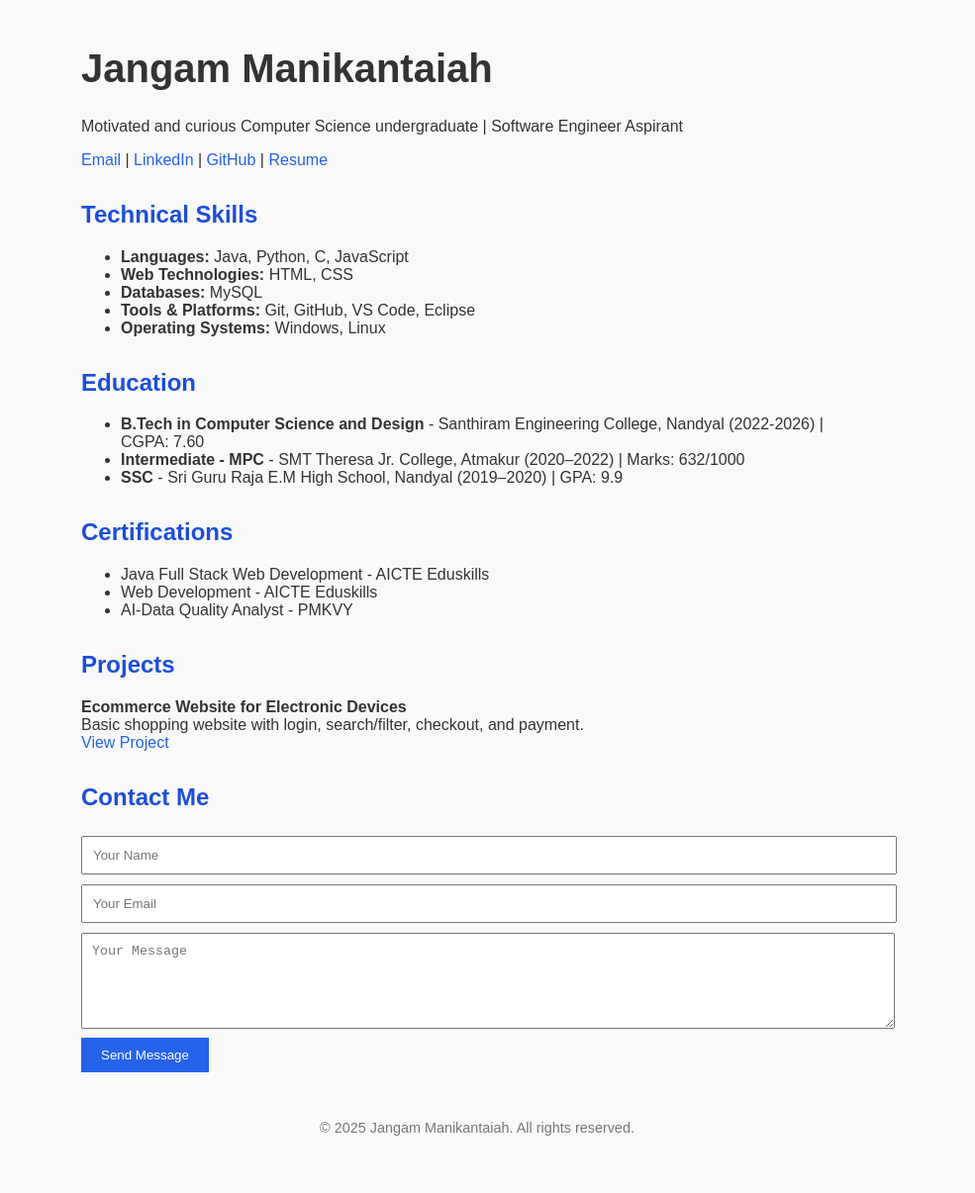
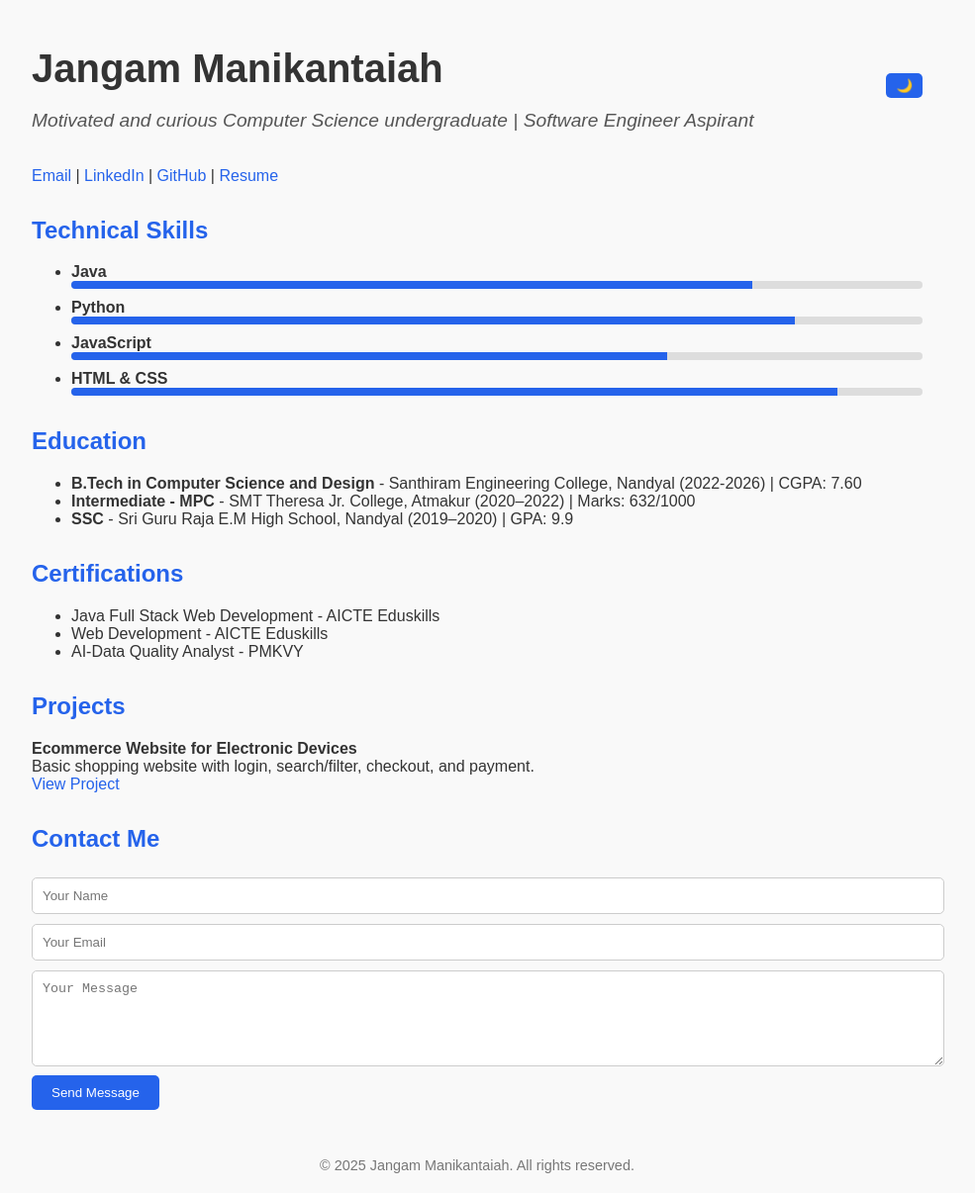
Before and after one commit to Manikantaiah-jangam/Manikantaiah-jangam.github.io, a plain HTML site: page index.html in a window 1280 px wide. Shown: the whole page at 99% size, without its empty margins (158-1143 px from the left). Before the commit the page ends 1168 px from the top, so only its background shows below. Drawn offline with Linux system fonts and the light colour scheme.

Commit message:
Update index.html

```diff
--- a/index.html
+++ b/index.html
@@ -5,36 +5,131 @@
   <meta name="viewport" content="width=device-width, initial-scale=1.0"/>
   <title>Jangam Manikantaiah | Portfolio</title>
   <style>
-    body { font-family: Arial, sans-serif; background: #f9f9f9; color: #333; margin: 0; padding: 20px; }
-    .container { max-width: 800px; margin: auto; }
-    h1 { font-size: 2.5rem; }
-    h2 { margin-top: 2rem; color: #1d4ed8; }
-    a { color: #2563eb; text-decoration: none; }
+    :root {
+      --bg-color: #f9f9f9;
+      --text-color: #333;
+      --accent-color: #2563eb;
+      --card-bg: #fff;
+    }
+    body.dark {
+      --bg-color: #1e1e1e;
+      --text-color: #ddd;
+      --card-bg: #2b2b2b;
+    }
+    body {
+      font-family: Arial, sans-serif;
+      background: var(--bg-color);
+      color: var(--text-color);
+      margin: 0;
+      padding: 20px;
+      transition: background 0.3s, color 0.3s;
+    }
+    .container {
+      max-width: 900px;
+      margin: auto;
+    }
+    header {
+      display: flex;
+      justify-content: space-between;
+      align-items: center;
+    }
+    h1 {
+      font-size: 2.5rem;
+      margin-bottom: 0;
+    }
+    h2 {
+      margin-top: 2rem;
+      color: var(--accent-color);
+    }
+    a {
+      color: var(--accent-color);
+      text-decoration: none;
+    }
     a:hover { text-decoration: underline; }
-    .contact input, .contact textarea { width: 100%; padding: 10px; margin: 5px 0; }
-    .contact button { background: #2563eb; color: white; padding: 10px 20px; border: none; cursor: pointer; }
-    footer { margin-top: 3rem; text-align: center; font-size: 0.9rem; color: #777; }
+    .skills li {
+      margin: 10px 0;
+    }
+    .skill-bar {
+      height: 8px;
+      background: #ddd;
+      border-radius: 4px;
+      overflow: hidden;
+    }
+    .skill-fill {
+      height: 100%;
+      background: var(--accent-color);
+      width: 0;
+      transition: width 1s ease-in-out;
+    }
+    .contact input, .contact textarea {
+      width: 100%; padding: 10px; margin: 5px 0;
+      border: 1px solid #ccc;
+      border-radius: 5px;
+    }
+    .contact button {
+      background: var(--accent-color);
+      color: white;
+      padding: 10px 20px;
+      border: none;
+      cursor: pointer;
+      border-radius: 5px;
+    }
+    .contact button:hover {
+      background: #1d4ed8;
+    }
+    footer {
+      margin-top: 3rem;
+      text-align: center;
+      font-size: 0.9rem;
+      color: #777;
+    }
+    .dark-mode-toggle {
+      background: var(--accent-color);
+      color: white;
+      border: none;
+      padding: 5px 10px;
+      cursor: pointer;
+      border-radius: 5px;
+    }
+    .tagline {
+      font-size: 1.2rem;
+      font-style: italic;
+      color: #555;
+      height: 1.4rem;
+    }
   </style>
 </head>
 <body>
   <div class="container">
-    <h1>Jangam Manikantaiah</h1>
-    <p>Motivated and curious Computer Science undergraduate | Software Engineer Aspirant</p>
+    <header>
+      <div>
+        <h1>Jangam Manikantaiah</h1>
+        <p class="tagline"></p>
+      </div>
+      <button class="dark-mode-toggle" onclick="toggleDarkMode()">🌙</button>
+    </header>
+
     <p>
       <a href="mailto:jangammanikanta45@gmail.com">Email</a> |
       <a href="https://www.linkedin.com/in/manikantaiah-jangam-44729932a" target="_blank">LinkedIn</a> |
       <a href="https://github.com/Manikantaiah-jangam" target="_blank">GitHub</a> |
-      <a href="Manikantaiah-jangam.github.io
-/Resume.pdf" download>Resume</a>
+      <a href="resume.pdf" download>Resume</a>
     </p>
 
     <h2>Technical Skills</h2>
-    <ul>
-      <li><strong>Languages:</strong> Java, Python, C, JavaScript</li>
-      <li><strong>Web Technologies:</strong> HTML, CSS</li>
-      <li><strong>Databases:</strong> MySQL</li>
-      <li><strong>Tools & Platforms:</strong> Git, GitHub, VS Code, Eclipse</li>
-      <li><strong>Operating Systems:</strong> Windows, Linux</li>
+    <ul class="skills">
+      <li><strong>Java</strong>
+        <div class="skill-bar"><div class="skill-fill" data-skill="80"></div></div>
+      </li>
+      <li><strong>Python</strong>
+        <div class="skill-bar"><div class="skill-fill" data-skill="85"></div></div>
+      </li>
+      <li><strong>JavaScript</strong>
+        <div class="skill-bar"><div class="skill-fill" data-skill="70"></div></div>
+      </li>
+      <li><strong>HTML & CSS</strong>
+        <div class="skill-bar"><div class="skill-fill" data-skill="90"></div></div>
+      </li>
     </ul>
 
     <h2>Education</h2>
@@ -57,10 +152,10 @@
     <a href="https://github.com/users/Manikantaiah-jangam/projects/1" target="_blank">View Project</a></p>
 
     <h2>Contact Me</h2>
-    <form class="contact" onsubmit="alert('Message sent!'); return false;">
-      <input type="text" placeholder="Your Name" required>
-      <input type="email" placeholder="Your Email" required>
-      <textarea placeholder="Your Message" rows="5" required></textarea>
+    <form class="contact" id="contactForm">
+      <input type="text" id="name" placeholder="Your Name" required>
+      <input type="email" id="email" placeholder="Your Email" required>
+      <textarea id="message" placeholder="Your Message" rows="5" required></textarea>
       <button type="submit">Send Message</button>
     </form>
 
@@ -68,8 +163,58 @@
       &copy; <span id="year"></span> Jangam Manikantaiah. All rights reserved.
     </footer>
   </div>
+
   <script>
+    // Year
     document.getElementById('year').textContent = new Date().getFullYear();
+
+    // Dark mode toggle
+    function toggleDarkMode() {
+      document.body.classList.toggle('dark');
+    }
+
+    // Typing effect for tagline
+    const taglineText = "Motivated and curious Computer Science undergraduate | Software Engineer Aspirant";
+    let index = 0;
+    function typeTagline() {
+      if (index < taglineText.length) {
+        document.querySelector('.tagline').textContent += taglineText.charAt(index);
+        index++;
+        setTimeout(typeTagline, 50);
+      }
+    }
+    typeTagline();
+
+    // Animate skill bars
+    window.addEventListener('load', () => {
+      document.querySelectorAll('.skill-fill').forEach(bar => {
+        const width = bar.getAttribute('data-skill');
+        setTimeout(() => { bar.style.width = width + "%"; }, 300);
+      });
+    });
+
+    // Contact form validation
+    document.getElementById('contactForm').addEventListener('submit', function(e) {
+      e.preventDefault();
+      let name = document.getElementById('name').value.trim();
+      let email = document.getElementById('email').value.trim();
+      let message = document.getElementById('message').value.trim();
+
+      if (name.length < 3) {
+        alert("Name must be at least 3 characters.");
+        return;
+      }
+      if (!email.includes("@") || !email.includes(".")) {
+        alert("Enter a valid email.");
+        return;
+      }
+      if (message.length < 10) {
+        alert("Message must be at least 10 characters.");
+        return;
+      }
+      alert("Message sent successfully!");
+      this.reset();
+    });
   </script>
 </body>
 </html>
```
